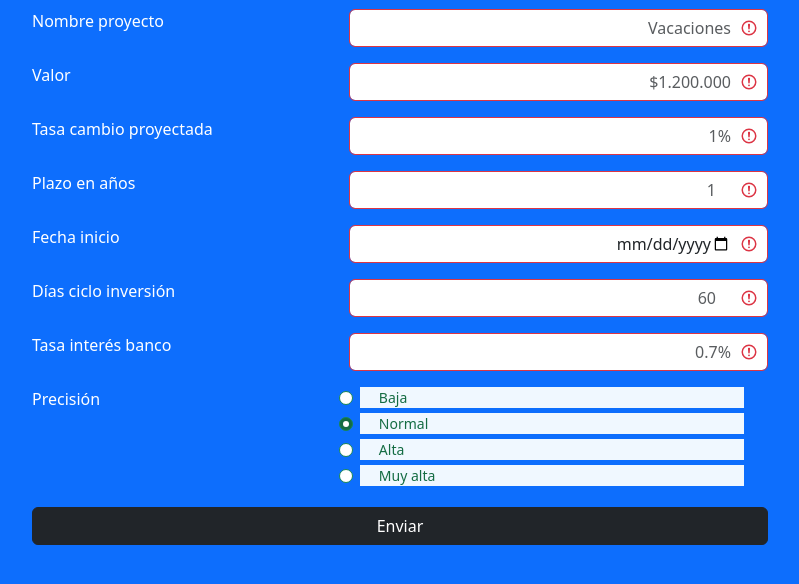
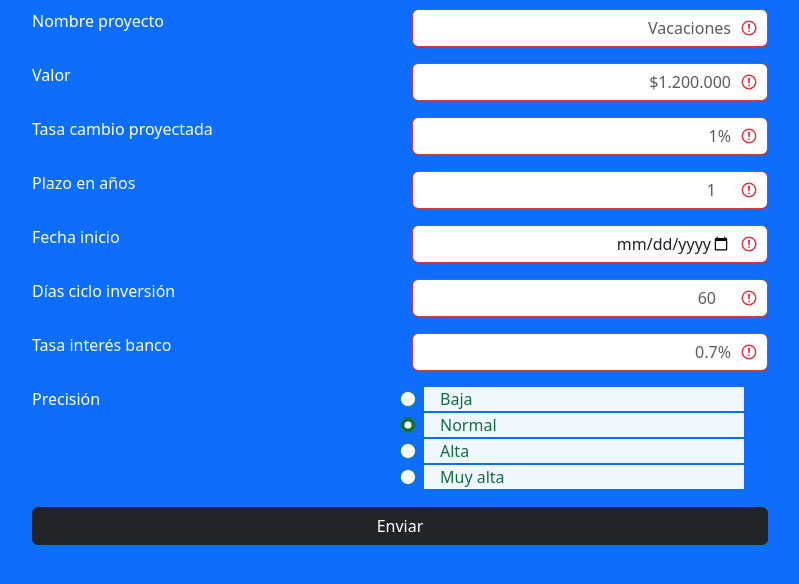
Before and after one commit to yorch-dev/mi-sitio, a Django app: page /ahorro/ in a window 1280 px wide. Shown: the part 56-640 px from the top of the page, without its empty margins (240-1039 px from the left). Run offline with Django 4.2, Linux system fonts and the light colour scheme; some libraries are stand-ins or nearby versions.

Commit message:
modifico html de proyección

```diff
--- a/presupuesto/forms.py
+++ b/presupuesto/forms.py
@@ -27,19 +27,19 @@ class Proyeccion(forms.Form):
         self.helper = FormHelper()
         self.helper.form_id = 'id-proyeccion-form'
         self.helper.form_class = 'form-horizontal was-validated show-loading-after-submit'
-        self.helper.label_class = 'col-5 text-white small h4'
-        self.helper.field_class = 'col-7 text-white small'
+        self.helper.label_class = 'col-6 text-white text-start'
+        self.helper.field_class = 'col-6'
         self.helper.form_method = 'post'
         #self.helper.form_action = 'submit_survey'
 
         submit = Submit("submit", "Enviar")
-        submit.field_classes = 'btn btn-dark float-end'
+        submit.field_classes = 'btn btn-dark'
 
         #self.helper.add_input(submit)
 
         self.helper.layout = Layout(
             Field('nombre',
-                css_class="small text-end",
+                css_class="text-end",
                 placeholder='Vacaciones',
                 autocomplete='off',
                 data_bs_toggle="popover",
@@ -48,7 +48,7 @@ class Proyeccion(forms.Form):
                 data_bs_content='Nombre o título de tu proyecto'
             ),
             Field('valor',
-                css_class="small input-moneda text-end",
+                css_class="input-moneda text-end",
                 placeholder='$1.200.000',
                 autocomplete='off',
                 data_bs_toggle="popover",
@@ -57,7 +57,7 @@ class Proyeccion(forms.Form):
                 data_bs_content="Valor actual del producto o proyecto"
             ),
             Field('t_int_esperada',
-                css_class="small text-end input-porcentaje",
+                css_class="input-porcentaje text-end",
                 placeholder='1%',
                 autocomplete='off',
                 data_bs_toggle="popover",
@@ -66,7 +66,7 @@ class Proyeccion(forms.Form):
                 data_bs_content="Variación futura esperada mensual"
             ),
             Field('duracion',
-                css_class="small text-end",
+                css_class="text-end",
                 placeholder='1',
                 autocomplete='off',
                 data_bs_toggle="popover",
@@ -75,7 +75,7 @@ class Proyeccion(forms.Form):
                 data_bs_content="Horizonte en años del proyecto"
             ),
             Field('fecha_inicio',
-                css_class="small text-end",
+                css_class="text-end",
                 data_bs_toggle="popover",
                 data_bs_trigger="hover",
                 title="Fecha inicio",
@@ -83,7 +83,7 @@ class Proyeccion(forms.Form):
             ),
             Field(
                 'ciclo_inversion',
-                css_class="small text-end",
+                css_class="text-end",
                 placeholder='60',
                 autocomplete='off',
                 data_bs_toggle="popover",
@@ -92,7 +92,7 @@ class Proyeccion(forms.Form):
                 data_bs_content="Duración del ciclo en días, de los depósitos a plazo"
             ),
             Field('t_int_inversion',
-                css_class="small text-end input-porcentaje",
+                css_class="input-porcentaje text-end",
                 placeholder='0.7%',
                 autocomplete='off',
                 data_bs_toggle="popover",
--- a/presupuesto/funciones/fn_inversion_a_plazo.py
+++ b/presupuesto/funciones/fn_inversion_a_plazo.py
@@ -38,7 +38,7 @@ def inversion_a_plazo(monto_invertido, fecha_inicial, dias, t_int = 0.007, capit
         #Revisión de fechas
         fecha_ingreso = np.append(fecha_ingreso, fecha_inversion)
         fecha_rescate = np.append(fecha_rescate, fin_periodo)
-        fecha_inversion = fin_periodo + dt.timedelta(3)
+        fecha_inversion = fin_periodo + dt.timedelta(1)
         fin_periodo = fecha_inversion + dt.timedelta(dias)
 
         #Revisión de montos
--- a/templates/proyectando-ahorro/proyectando-ahorro.html
+++ b/templates/proyectando-ahorro/proyectando-ahorro.html
@@ -22,7 +22,7 @@
   {% if request.method == 'POST' %}
     <div class="container-sm-fluid container-lg">
       <div class='row'>
-        <div class='col-sm-12 col-md-4 pt-md-2 ps-2 pt-lg-5 mt-lg-5'>
+        <div class='col-sm-12 col-md-4 pt-md-2 ps-1 pt-lg-5 mt-lg-5'>
             {% crispy form %}
         </div>
 
```
Also changed, not shown: templates/proyectando-ahorro/ayuda-app.html (added).
